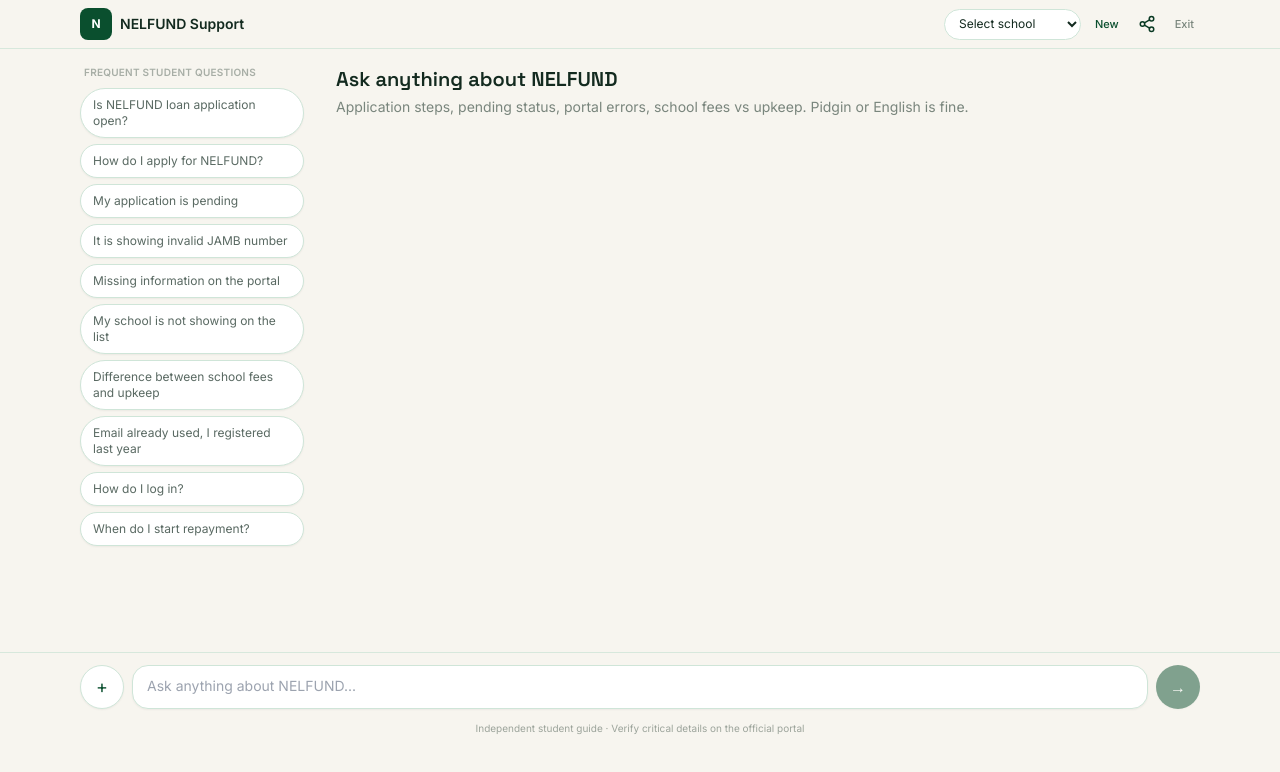
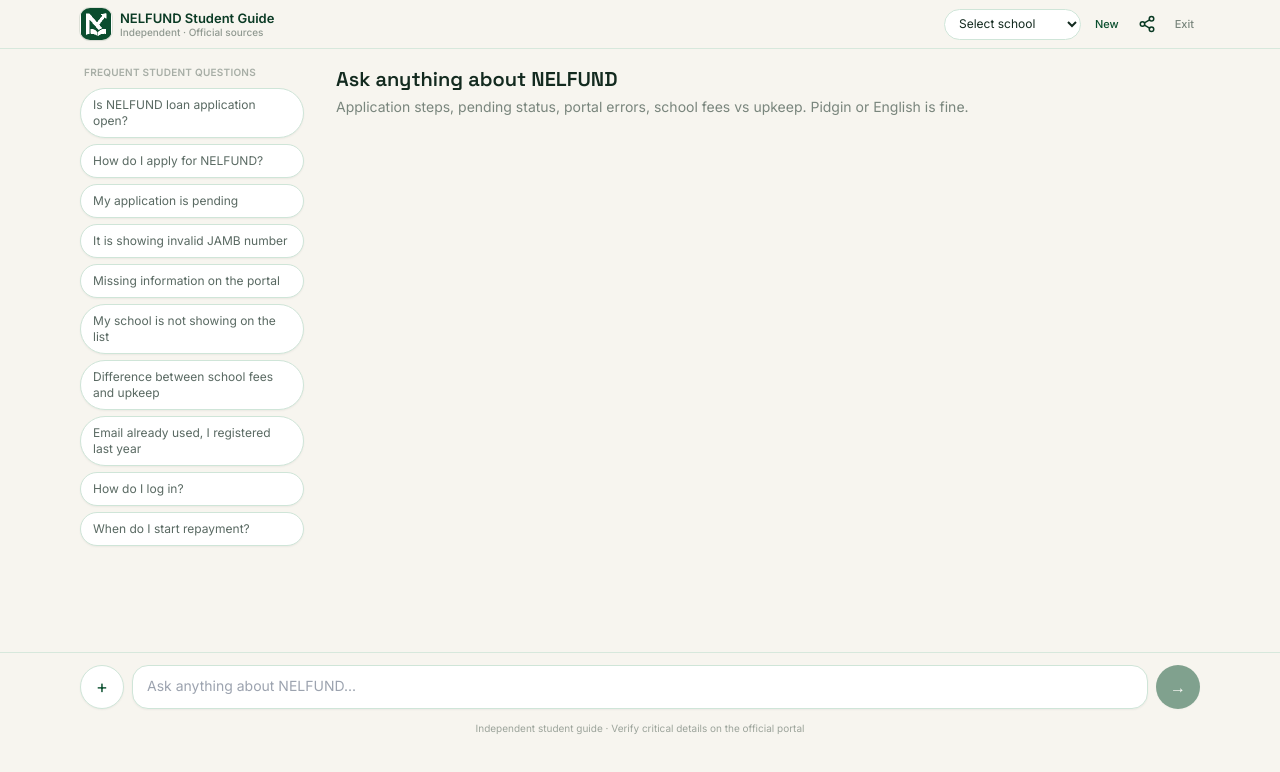
Before and after one commit to buildersnetworkng/nelfund-student-guide, a React (Vite) app: page /ask in a window 1280 px wide. Shown: the top 772 px of the page. Built offline with nearby package versions, Linux system fonts and the light colour scheme.

Commit message:
fix(ask): use same NELFUND Student Guide logo as home page

```diff
--- a/src/pages/Ask.tsx
+++ b/src/pages/Ask.tsx
@@ -104,7 +104,6 @@
       imagePreview: preview,
       timestamp: Date.now(),
     }
-    // Show your message in the green bubble immediately
     setMessages((prev) => [...prev, userMsg])
 
     try {
@@ -140,7 +139,6 @@
       })
 
       setSlots(nextSlots)
-      // Keep the green user bubble; only append AI replies
       setMessages((prev) => [...prev, ...asstMsgs])
       if (asstMsgs.length > 0) markShareValue()
       clearFile()
@@ -193,11 +191,23 @@
       <ShareSoftPrompt />
       <header className="sticky top-0 z-20 border-b border-forest-100/80 bg-paper/95 backdrop-blur">
         <div className="mx-auto flex max-w-6xl items-center gap-2 px-3 py-2 sm:px-4">
-          <Link to="/" className="flex items-center gap-2">
-            <span className="flex h-8 w-8 items-center justify-center rounded-lg bg-forest-700 text-xs font-bold text-white">
-              N
+          <Link to="/" className="flex min-w-0 items-center gap-2">
+            <img
+              src="/brand/logo.svg"
+              alt="NELFUND Student Guide"
+              width={32}
+              height={32}
+              className="h-8 w-8 shrink-0 rounded-[10px] object-contain shadow-sm ring-1 ring-forest-900/10"
+              decoding="async"
+            />
+            <span className="hidden min-w-0 sm:block">
+              <span className="block truncate text-[13px] font-semibold leading-tight text-forest-900">
+                NELFUND Student Guide
+              </span>
+              <span className="block text-[10px] font-medium leading-tight text-ink/45">
+                Independent · Official sources
+              </span>
             </span>
-            <span className="hidden text-sm font-semibold text-ink sm:inline">NELFUND Support</span>
           </Link>
           <div className="ml-auto flex items-center gap-1.5 sm:gap-2">
             <select
```
